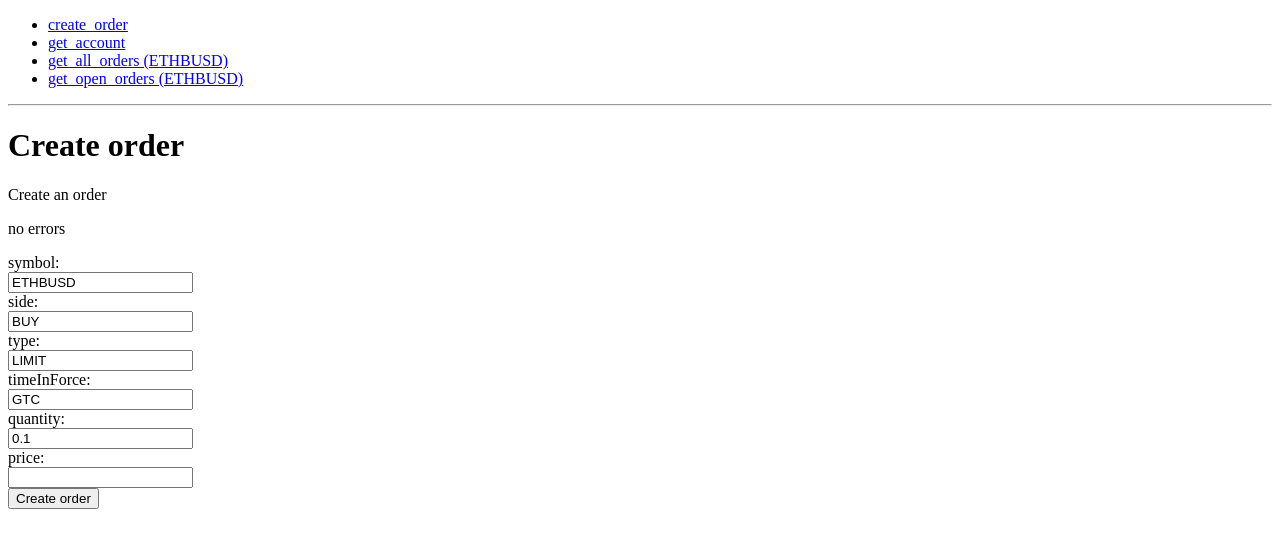
After one commit to jwermuth/crypto-trading, a Django app: page /main/api/create_order in a window 1280 px wide. The commit adds this page. Shown: the top 548 px of the page. Run offline with Django 3.2, Linux system fonts and the light colour scheme.

Commit message:
create, list and delete orders. include html templates in html

```diff
--- /dev/null
+++ b/binance_django/main/templates/main/create_order.html
@@ -0,0 +1,39 @@
+<!DOCTYPE html>
+<html>
+<head>
+    <meta charset="utf-8">
+    <title>create_order</title>
+</head>
+<body>
+{% include './include/header.html' %}
+{% load static %}
+
+<h1>Create order</h1>
+<p>{{message}}</p>
+<p>{{error_message}}</p>
+
+<form action="{% url 'main:create_order' %}" method="post">
+    {% csrf_token %}
+    <label for="symbol">symbol:</label><br>
+    <input type="text" id="symbol" name="symbol" value="ETHBUSD"><br>
+
+    <label for="side">side:</label><br>
+    <input type="text" id="side" name="side" value="BUY"><br>
+
+    <label for="typea">type:</label><br>
+    <input type="text" id="typea" name="typea" value="LIMIT"><br>
+
+    <label for="timeInForce">timeInForce:</label><br>
+    <input type="text" id="timeInForce" name="timeInForce" value="GTC"><br>
+
+    <label for="quantity">quantity:</label><br>
+    <input type="text" id="quantity" name="quantity" value="0.1"><br>
+
+    <label for="price">price:</label><br>
+    <input type="text" id="price" name="price"><br>
+
+    <input type="submit" value="Create order">
+</form>
+
+</body>
+</html>
--- /dev/null
+++ b/binance_django/main/templates/main/include/header.html
@@ -0,0 +1,9 @@
+<header>
+    <ul>
+    <li><a href="{% url 'main:create_order'    %}">create_order</a></li>
+    <li><a href="{% url 'main:get_account'     %}">get_account</a></li>
+    <li><a href="{% url 'main:get_all_orders' 'ETHBUSD' %}">get_all_orders (ETHBUSD)</a></li>
+    <li><a href="{% url 'main:get_open_orders' 'ETHBUSD' %}">get_open_orders (ETHBUSD)</a></li>
+    </ul>
+</header>
+<hr>
--- a/binance_django/main/templates/main/index.html
+++ b/binance_django/main/templates/main/index.html
@@ -5,11 +5,13 @@
     <title>My test page</title>
 </head>
 <body>
+{% include './include/header.html' %}
 {% load static %}
 
 <link rel="stylesheet" type="text/css" href="{% static 'main/style.css' %}">
 
-<li><a href="{% url 'main:get_account'  %}">get_account</a></li>
+<li><a href="{% url 'main:get_accounts'  %}">get_account</a></li>
+<li><a href="{% url 'main:get_all_orders_tradepair' 'ETHBUSD' %}">get_all_orders ETH_BUSD</a></li>
 
 {% if json_response %}
 <pre>
--- a/binance_django/main/urls.py
+++ b/binance_django/main/urls.py
@@ -4,15 +4,31 @@ from . import views
 
 app_name = 'main'
 urlpatterns = [
-    path('', views.index, name='index'),
+    # path('', views.index, name='index'),
     # These are more like binance python api enpoints
-    path('get_account', views.get_account, name='get_account'),
-    path('accounts', views.get_account, name='accounts'),
-    path('get_asset_balance/<str:asset>', views.get_access_balance, name='get_asset_balance'),
-    # '<int:question_id>/vote/',
-    # These are rest like enpoints
-    path('balances', views.get_account, name='balances'),
-    path('balances/<str:asset>', views.get_access_balance, name='get_asset_balance'),
-    path('save_account', views.save_account, name='save_account'),
+#    path('get_account', views.get_account, name='get_account'),
+#    path('accounts', views.get_account, name='accounts'),
+#    path('get_asset_balance/<str:asset>', views.get_access_balance, name='get_asset_balance'),
+#    # '<int:question_id>/vote/',
+#    # These are rest like enpoints
+#    path('balances', views.get_account, name='balances'),
+#    path('balances/<str:asset>', views.get_access_balance, name='get_asset_balance'),
+#    path('save_account', views.save_account, name='save_account'),
 
+    # generic views
+#    path('get_accounts', views.IndexView.as_view(), name='get_accounts'),
+#    path('get_accounts/<int:pk>/', views.DetailView.as_view(), name='get_accounts_detail'),
+
+    # print(pformat(client.get_all_orders(symbol=TradePairs.ETHBUSD)))
+    # path('get_all_orders/<str:tradepair>/', views.get_all_orders_tradepair, name='get_all_orders_tradepair'),
+
+    # path('orders/', views.IndexView.as_view(), name='createorder_list'),
+    # path('orders/<int:pk>/', views.DetailView.as_view(), name='createorder_detail'),
+    # path('orders/create_order/', views.create_order, name='createorder'),
+    path('api/', views.api, name='api'),
+    path('api/create_order', views.create_order, name='create_order'),
+    path('api/get_all_orders/<str:symbol>', views.get_all_orders, name='get_all_orders'),
+    path('api/get_open_orders/<str:symbol>', views.get_open_orders, name='get_open_orders'),
+    path('api/get_account', views.get_account, name='get_account'),
+    path('api/cancel_order/<str:symbol>/<str:order_id>', views.cancel_order, name='cancel_order')
 ]
--- a/binance_django/main/views.py
+++ b/binance_django/main/views.py
@@ -3,15 +3,142 @@ from django.urls import reverse
 from pprint import pformat
 from .binance_helpers import BinanceClient, TradePairs
 from django.template import loader
-from .models import Balance, Account, GetAccount
-import json
+from .models import Balance, Account, GetAccount, CreateOrder
 from ast import literal_eval
-import pickle
-
+from django.views import generic
+from binance.exceptions import BinanceAPIException, BinanceOrderException
+from django.contrib import messages
+from django.contrib import messages
 
 def index(request):
     template = loader.get_template('main/index.html')
     context = {}
+    return HttpResponse(template.render(context, request))
+
+
+# def get_account(request):
+#     client = BinanceClient().client
+#
+#     template = loader.get_template('main/get_account.html')
+#     account = client.get_account()
+#
+# #    last = Account.objects.last()
+# #    if last is not None and last.updateTime != account.updateTime:
+# #        new_account = Account(
+# #            makerCommission=account['makerCommission'],
+# #            takerCommission=account['takerCommission'],
+# #            buyerCommission=account['buyerCommission'],
+# #            sellerCommission=account['sellerCommission'],
+# #            canTrade=account['canTrade'],
+# #            canWithdraw=account['canWithdraw'],
+# #            canDeposit=account['canDeposit'],
+# #            updateTime=account['updateTime'])
+# #        for balance in account.balances:
+#
+#     context = {'json_response': str(account), 'account': account}
+#     return HttpResponse(template.render(context, request))
+#
+#
+# def get_access_balance(request, asset):
+#     client = BinanceClient().client
+#
+#     template = loader.get_template('main/get_asset_balance.html')
+#     response = client.get_asset_balance(asset=asset)
+#     print(response)
+#     context = {'json_response': pformat(response), 'response': response}
+#     return HttpResponse(template.render(context, request))
+#
+#
+# def save_account(request):
+#     print("save_account")
+#     account = request.POST['account']
+#
+#
+#     print(account)
+#     print(type(account))
+#
+#     #    account_info = pickle.loads(account_info)
+#     account = literal_eval(account)
+#     print(account)
+#     print(type(account))
+#
+#     # Also save as json to experiment with json later.
+#     GetAccount.objects.create(data=account)
+#
+#
+#     account_model = Account.factory(account)
+#     print(account_model)
+#     print(account_model.makerCommission)
+#
+#     print("Saving account")
+#     account_model.save()
+#     print("Saved")
+#     return HttpResponseRedirect(reverse('main:get_account'))
+
+
+class IndexView(generic.ListView):
+    def get_queryset(self):
+        """ return all saved get_account calls"""
+        return GetAccount.objects.all()
+
+
+class DetailView(generic.DetailView):
+    model = GetAccount
+
+
+def get_all_orders_tradepair(request, tradepair):
+    template = loader.get_template('main/get_all_orders_tradepair.html')
+    client = BinanceClient().client
+    orders = client.get_all_orders(symbol=tradepair)
+    context = {'orders': orders}
+    return HttpResponse(template.render(context, request))
+
+
+class IndexView(generic.ListView):
+    def get_queryset(self):
+        return CreateOrder.objects.all()
+
+
+class DetailView(generic.DetailView):
+    model = CreateOrder
+
+
+def create_order(request):
+    print('create order')
+    template = loader.get_template('main/create_order.html')
+    context = {}
+    order_reference = None
+    if request.method == 'POST':
+        context['error_message'] = 'no errors'
+        # Your code for POST
+        typea = request.POST['typea']
+        symbol = request.POST['symbol']
+        side = request.POST['side']
+        time_in_force = request.POST['timeInForce']
+        quantity = request.POST['quantity']
+        price = request.POST['price']
+
+        try:
+            order_reference = BinanceClient().client.create_order(
+                symbol=symbol,
+                side=side,
+                type=typea,
+                timeInForce=time_in_force,
+                quantity=quantity,
+                price=price)
+            context['message'] = 'Created order %s. Create another ?' % order_reference
+        except BinanceAPIException as e:
+            # error handling goes here
+            context['error_message'] = e.message
+            print(e)
+        except BinanceOrderException as e:
+            context['error_message'] = e.message
+            # error handling goes here
+            print(e)
+
+    else:
+        context['message'] = 'Create an order'
+        context['error_message'] = 'no errors'
     return HttpResponse(template.render(context, request))
 
 
@@ -21,55 +148,61 @@ def get_account(request):
     template = loader.get_template('main/get_account.html')
     account = client.get_account()
 
-#    last = Account.objects.last()
-#    if last is not None and last.updateTime != account.updateTime:
-#        new_account = Account(
-#            makerCommission=account['makerCommission'],
-#            takerCommission=account['takerCommission'],
-#            buyerCommission=account['buyerCommission'],
-#            sellerCommission=account['sellerCommission'],
-#            canTrade=account['canTrade'],
-#            canWithdraw=account['canWithdraw'],
-#            canDeposit=account['canDeposit'],
-#            updateTime=account['updateTime'])
-#        for balance in account.balances:
-
-    context = {'json_response': str(account), 'account': account}
+    context = {'json_response': pformat(account), 'account': account}
     return HttpResponse(template.render(context, request))
 
 
-def get_access_balance(request, asset):
-    client = BinanceClient().client
+def api(request):
+    template = loader.get_template('main/api.html')
+    return HttpResponse(template.render({}, request))
 
-    template = loader.get_template('main/get_asset_balance.html')
-    response = client.get_asset_balance(asset=asset)
-    print(response)
-    context = {'json_response': pformat(response), 'response': response}
+
+def get_all_orders(request, symbol):
+    context = {}
+    try:
+        orders = BinanceClient().client.get_all_orders(symbol=symbol, limit=10)
+        context['dict_response'] = orders
+    except BinanceAPIException as e:
+        messages.error(request, e.message)
+        print(e)
+    except BinanceOrderException as e:
+        messages.error(request, e.message)
+        print(e)
+
+    template = loader.get_template('main/order_list.html')
     return HttpResponse(template.render(context, request))
 
 
-def save_account(request):
-    print("save_account")
-    account = request.POST['account']
+def get_open_orders(request, symbol):
+    context = {}
+    try:
+        orders = BinanceClient().client.get_open_orders(symbol=symbol)
+        context['dict_response'] = orders
+    except BinanceAPIException as e:
+        messages.error(request, e.message)
+        print(e)
+    except BinanceOrderException as e:
+        messages.error(request, e.message)
+        print(e)
+
+    template = loader.get_template('main/order_list.html')
+    return HttpResponse(template.render(context, request))
 
 
-    print(account)
-    print(type(account))
+def cancel_order(request, symbol, order_id):
+    print("cancel_order")
+    context = {}
+    try:
+        dict_response = BinanceClient().client.cancel_order(symbol=symbol, orderId=order_id)
+        print('asked api')
+        context['dict_response'] = dict_response
+    except BinanceAPIException as e:
+        # error handling goes here
+        messages.error(request, e.message)
+        print(e)
+    except BinanceOrderException as e:
+        messages.error(request, e.message)
+        # error handling goes here
+        print(e)
 
-    #    account_info = pickle.loads(account_info)
-    account = literal_eval(account)
-    print(account)
-    print(type(account))
-
-    # Also save as json to experiment with json later.
-    GetAccount.objects.create(data=account)
-
-
-    account_model = Account.factory(account)
-    print(account_model)
-    print(account_model.makerCommission)
-
-    print("Saving account")
-    account_model.save()
-    print("Saved")
-    return HttpResponseRedirect(reverse('main:get_account'))
+    return HttpResponseRedirect(reverse('main:get_all_orders', args=[symbol]))
```
Also changed, not shown: binance_django/main/models.py (+30 -0 lines), binance_django/main/templates/main/api.html (added, +18 -0 lines), binance_django/main/templates/main/get_account.html (+5 -9 lines), binance_django/main/templates/main/get_asset_balance.html (deleted, +0 -32 lines), binance_django/main/templates/main/order_list.html (added, +40 -0 lines), binance_django/main/migrations/0004_createorder.py (added).
